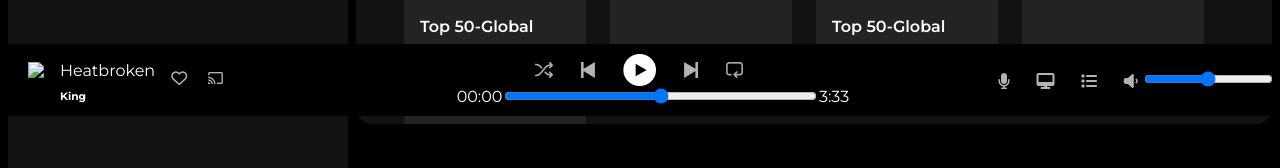
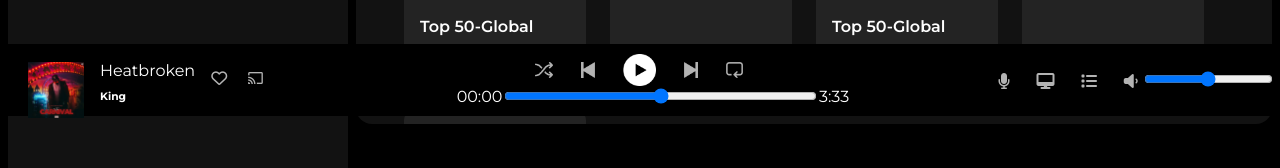
Before and after one commit to Bhaveshjkl/Spotify-clone-, a plain HTML site: page index.html in a window 1280 px wide. Shown: the part 684-852 px from the top of the page. Drawn offline with Linux system fonts and the light colour scheme.

Commit message:
Update index.html

```diff
--- a/index.html
+++ b/index.html
@@ -134,7 +134,7 @@
         </div>
         <div class="musicplayer">
             <div class="album">
-                <img src="assets/tu.jpeg">
+                <img src="assets/tu.jpg">
                 <div class="para">
                     Heatbroken<br>
             <h6>King</h6>
```
